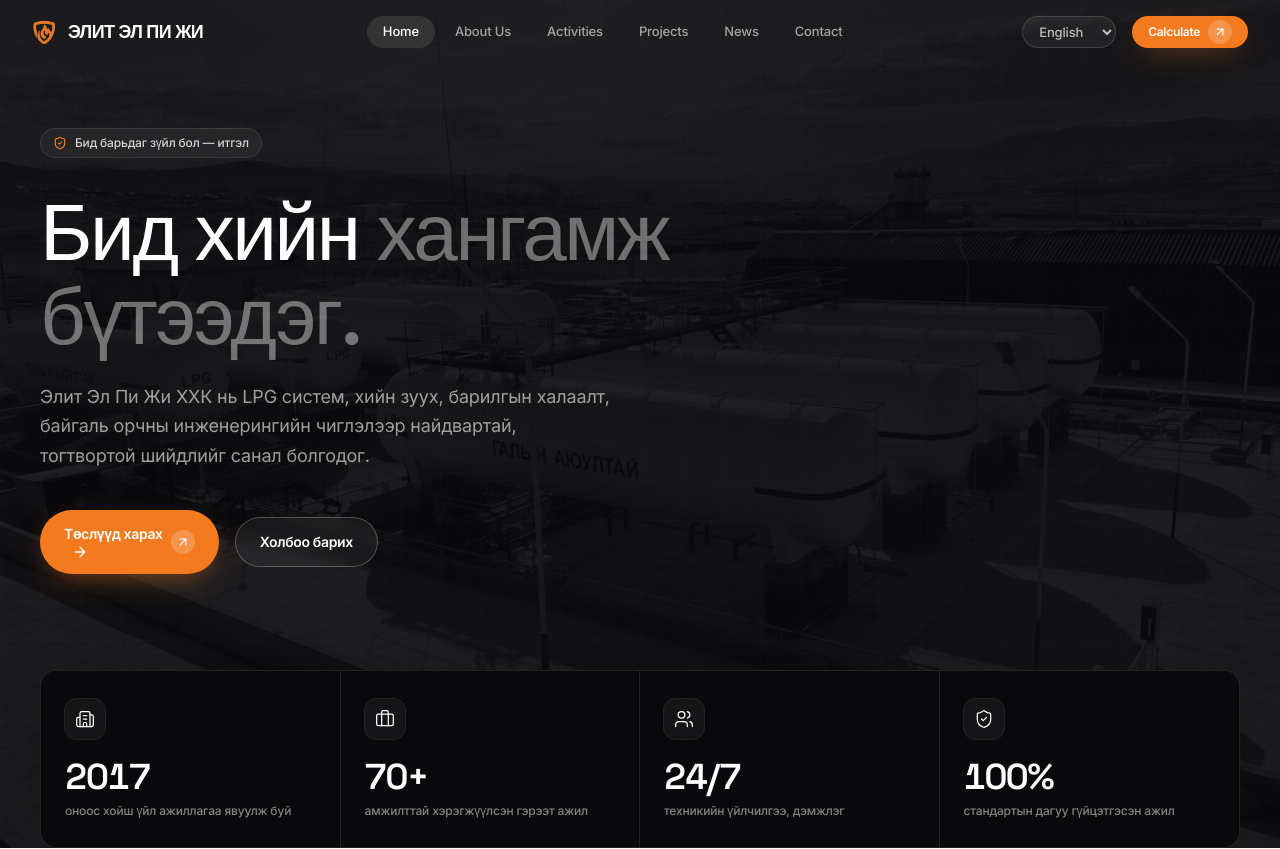
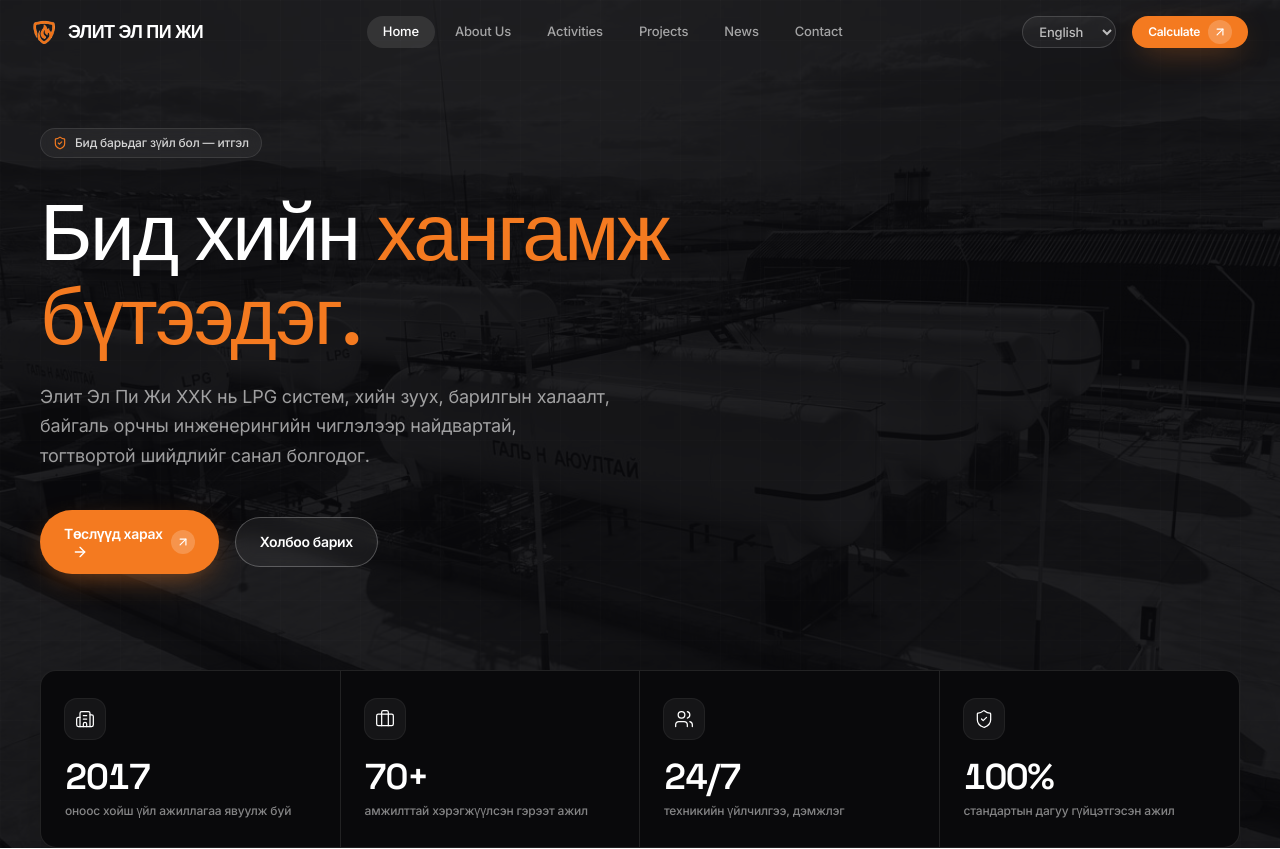
Before and after one commit to anubest/elit_lats, a Next.js app in the folder elite-lpg/: page /en in a window 1280 px wide. Shown: the top 849 px of the page. Built offline with nearby package versions, Linux system fonts and the light colour scheme.

Commit message:
Color the hero subtitle brand orange to match the logo

```diff
--- a/elite-lpg/src/components/home/Hero.tsx
+++ b/elite-lpg/src/components/home/Hero.tsx
@@ -58,7 +58,7 @@ export function Hero() {
             className="max-w-4xl font-heading text-5xl font-medium tracking-tight text-white sm:text-6xl lg:text-[5rem] lg:leading-[1.05]"
           >
             Бид хийн{" "}
-            <span className="text-white/40">хангамж бүтээдэг.</span>
+            <span className="text-brand">хангамж бүтээдэг.</span>
           </motion.h1>
 
           {/* Description */}
```
